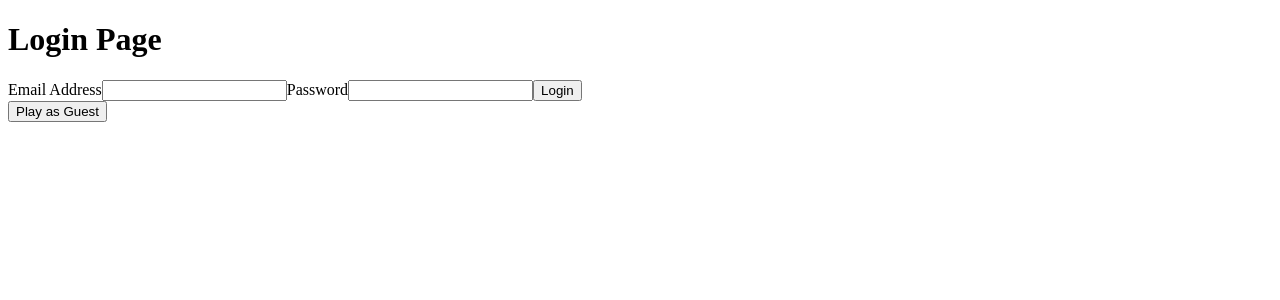
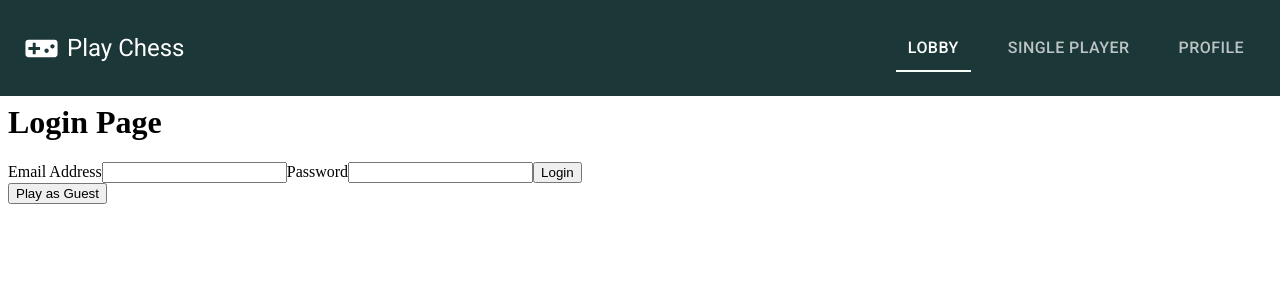
Before and after one commit to daryltct/chess-web, a React (Create React App) app in the folder client/: page /login in a window 1280 px wide. Shown: the top 300 px of the page. Built offline with nearby package versions, Linux system fonts and the light colour scheme; no server answers.

Commit message:
:lipstick: add navigation bar with routing

```diff
--- a/client/src/App.js
+++ b/client/src/App.js
@@ -1,6 +1,8 @@
 import './App.css'
 import React from 'react'
 import { BrowserRouter as Router, Switch, Route } from 'react-router-dom'
+
+import Header from './components/ui/Header'
 
 import PrivateRoute from './components/PrivateRoute'
 import Home from './components/Home'
@@ -11,6 +13,7 @@ import SinglePlayer from './components/SinglePlayer'
 const App = () => {
 	return (
 		<Router>
+			<Header />
 			<Switch>
 				<PrivateRoute exact path="/" component={Home} />
 				<Route exact path="/login" component={Login} />
--- /dev/null
+++ b/client/src/components/ui/Header.js
@@ -0,0 +1,80 @@
+import React, { Fragment, useState, useEffect } from 'react'
+import { Link } from 'react-router-dom'
+
+import { makeStyles } from '@material-ui/styles'
+import { AppBar, Toolbar, Typography, Tabs, Tab } from '@material-ui/core'
+import VideogameAssetIcon from '@material-ui/icons/VideogameAsset'
+
+const useStyles = makeStyles((theme) => ({
+	headerMargin: {
+		...theme.mixins.toolbar,
+		marginBottom: '2em'
+	},
+	logoMargin: {
+		marginRight: '8px'
+	},
+	header: {
+		height: '6em'
+	},
+	tabContainer: {
+		marginLeft: 'auto'
+	},
+	tab: {
+		fontSize: '1rem',
+		minWidth: '30px',
+		marginLeft: '25px'
+	}
+}))
+
+const routes = [
+	{ name: 'Lobby', link: '/', activeIndex: 0 },
+	{ name: 'Single Player', link: '/single', activeIndex: 1 },
+	{ name: 'Profile', link: '/profile', activeIndex: 2 }
+]
+
+const Header = () => {
+	const classes = useStyles()
+
+	const [ active, setActive ] = useState(0)
+
+	// prevent active tab from defaulting upon refresh
+	useEffect(
+		() => {
+			routes.forEach((route) => {
+				switch (window.location.pathname) {
+					case `${route.link}`:
+						if (active !== route.activeIndex) {
+							setActive(route.activeIndex)
+						}
+						break
+					default:
+						break
+				}
+			})
+		},
+		[ active, routes ]
+	)
+
+	const changeTab = (e, value) => {
+		setActive(value)
+	}
+
+	return (
+		<Fragment>
+			<AppBar elevation={0}>
+				<Toolbar className={classes.header}>
+					<VideogameAssetIcon fontSize="large" className={classes.logoMargin} />
+					<Typography variant="h5">Play Chess</Typography>
+					<Tabs className={classes.tabContainer} value={active} onChange={changeTab}>
+						<Tab className={classes.tab} label="Lobby" component={Link} to="/" />
+						<Tab className={classes.tab} label="Single Player" component={Link} to="/single" />
+						<Tab className={classes.tab} label="Profile" component={Link} to="/profile" />
+					</Tabs>
+				</Toolbar>
+			</AppBar>
+			<div className={classes.headerMargin} />
+		</Fragment>
+	)
+}
+
+export default Header
```
